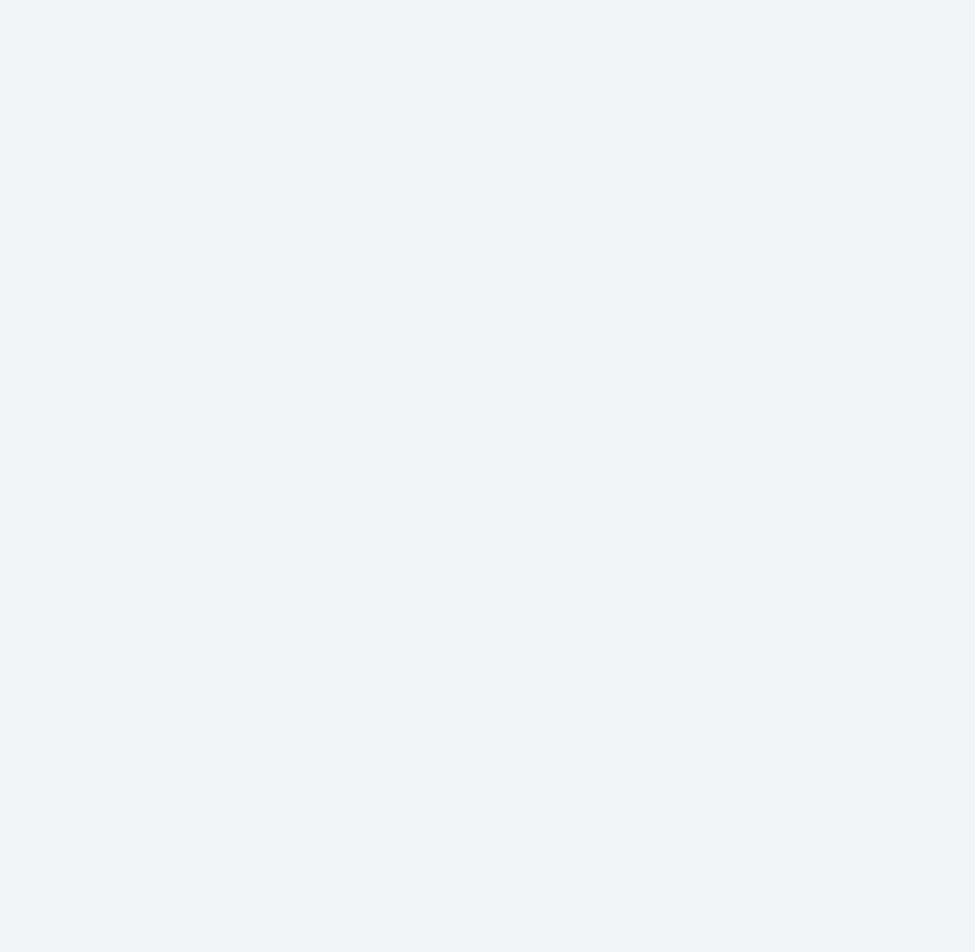
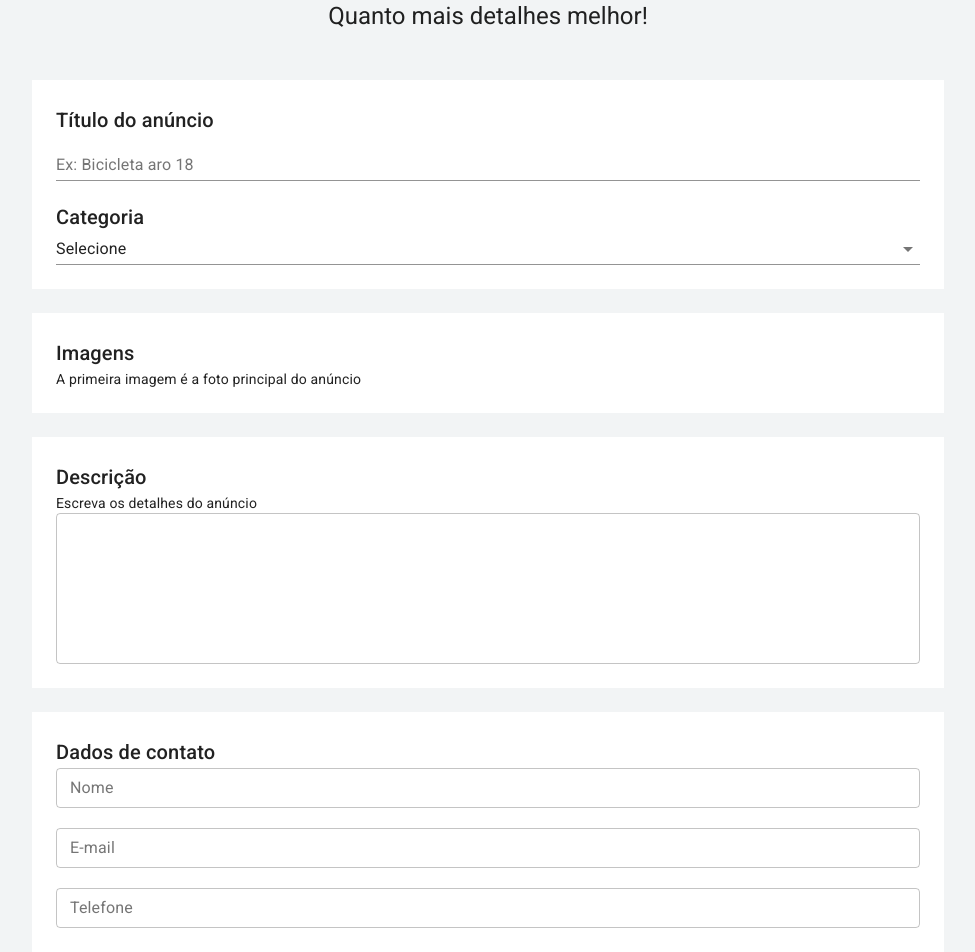
Before and after one commit to pietrodmedeiros/annux, a Next.js app: page /user/publish in a window 1280 px wide. Shown: the part 200-1152 px from the top of the page, without its empty margins (152-1127 px from the left). Before the commit the page ends 800 px from the top, so only its background shows below. Built offline with nearby package versions, Linux system fonts and the light colour scheme.

Commit message:
user/publish page strutcture done

```diff
--- a/pages/user/publish.js
+++ b/pages/user/publish.js
@@ -1,18 +1,139 @@
-import { Container, Typography } from '@material-ui/core'
+import {
+    Container,
+    Typography,
+    Box,
+    TextField,
+    Select,
+    Button
+} from '@material-ui/core'
 import TemplateDefault from '../../src/templates/Default'
+import { makeStyles } from '@material-ui/core/styles'
+
+
+const useStyles = makeStyles((theme) => ({
+    container: {
+        padding: theme.spacing(8, 0, 6)
+      },
+      boxContainer: {
+        paddingBottom: theme.spacing(3)
+      },
+    box: {
+        backgroundColor: theme.palette.background.white,
+        padding: theme.spacing(3)
+    }
+}))
 
 const Publish = () => {
 
+    const classes = useStyles()
 
     return (
         <TemplateDefault>
-            <Container maxWidth='sm'>
-                <Typography component='h1' variant='h2' align='center' color='primary'>
+            <Container maxWidth='sm' className={classes.container}>
+                <Typography component='h1' variant='h2' align='center' color='textPrimary'>
                     Publicar Anúncio
                 </Typography>
-                <Typography component='h5' variant='h5' align='center' color='primary'>
+                <Typography component='h5' variant='h5' align='center' color='textPrimary'>
                     Quanto mais detalhes melhor!
                 </Typography>
+            </Container>
+
+            <Container maxWidth='md' className={classes.boxContainer}>
+                <Box className={classes.box}>
+                    <Typography component='h6' variant='h6' color='textPrimary'>
+                        Título do anúncio
+                    </Typography>
+                    <TextField
+                    label='Ex: Bicicleta aro 18'
+                    size='small'
+                    fullWidth
+                    />
+                    <br /><br />
+                    <Typography component='h6' variant='h6' color='textPrimary'>
+                        Categoria
+                    </Typography>
+                    <Select
+                    native
+                    value=""
+                    fullWidth
+                    onChange={() => {}}
+                    >
+                        <option value="">Selecione</option>
+                        <option value={1}>Bebê e Infantil</option>
+                        <option value={2}>Casa</option>
+                        <option value={1}>Mesa e banho</option>
+                        <option value={1}>Jardim</option>
+                        <option value={1}>Carros e motos</option>
+                    </Select>
+
+
+                </Box>
+            </Container>
+
+            <Container maxWidth='md' className={classes.boxContainer}>
+                <Box className={classes.box}>
+                    <Typography component='h6' variant='h6' color='textPrimary'>
+                        Imagens
+                    </Typography>
+                    <Typography component='div' variant='body2' color='textPrimary'>
+                        A primeira imagem é a foto principal do anúncio
+                    </Typography>
+                </Box>
+            </Container>
+
+            <Container maxWidth='md' className={classes.boxContainer}>
+                <Box className={classes.box}>
+                    <Typography component='h6' variant='h6' color='textPrimary'>
+                        Descrição
+                    </Typography>
+                    <Typography component='div' variant='body2' color='textPrimary'>
+                        Escreva os detalhes do anúncio
+                    </Typography>
+                    <TextField
+                        multiline
+                        minRows={6}
+                        variant='outlined'
+                        fullWidth
+                    />
+
+                </Box>
+            </Container>
+
+            <Container maxWidth='md' className={classes.boxContainer}>
+                <Box className={classes.box}>
+                    <Typography component='h6' variant='h6' color='textPrimary'>
+                        Dados de contato
+                    </Typography>
+                    <TextField
+                        label='Nome'
+                        variant='outlined'
+                        size='small'
+                        fullWidth
+                    />
+                    <br /><br />
+                    <TextField
+                        label='E-mail'
+                        variant='outlined'
+                        size='small'
+                        fullWidth
+                    />
+                    <br /><br />
+                    <TextField
+                        label='Telefone'
+                        variant='outlined'
+                        size='small'
+                        fullWidth
+                    />
+
+                </Box>
+            </Container>
+
+            <Container maxWidth='md' className={classes.boxContainer}>
+                <Box align='right'>
+                    <Button variant='contained' color='primary'>
+                        Publicar anúncio
+                    </Button>
+                </Box>
             </Container>
         </TemplateDefault>
     )
```
